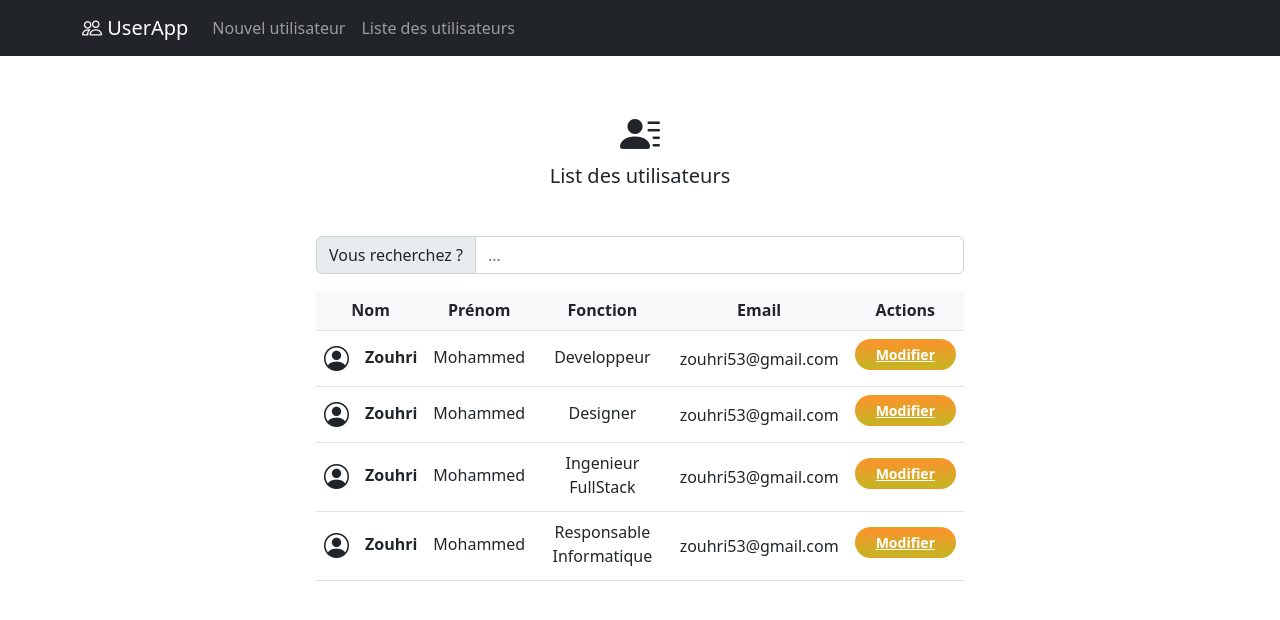
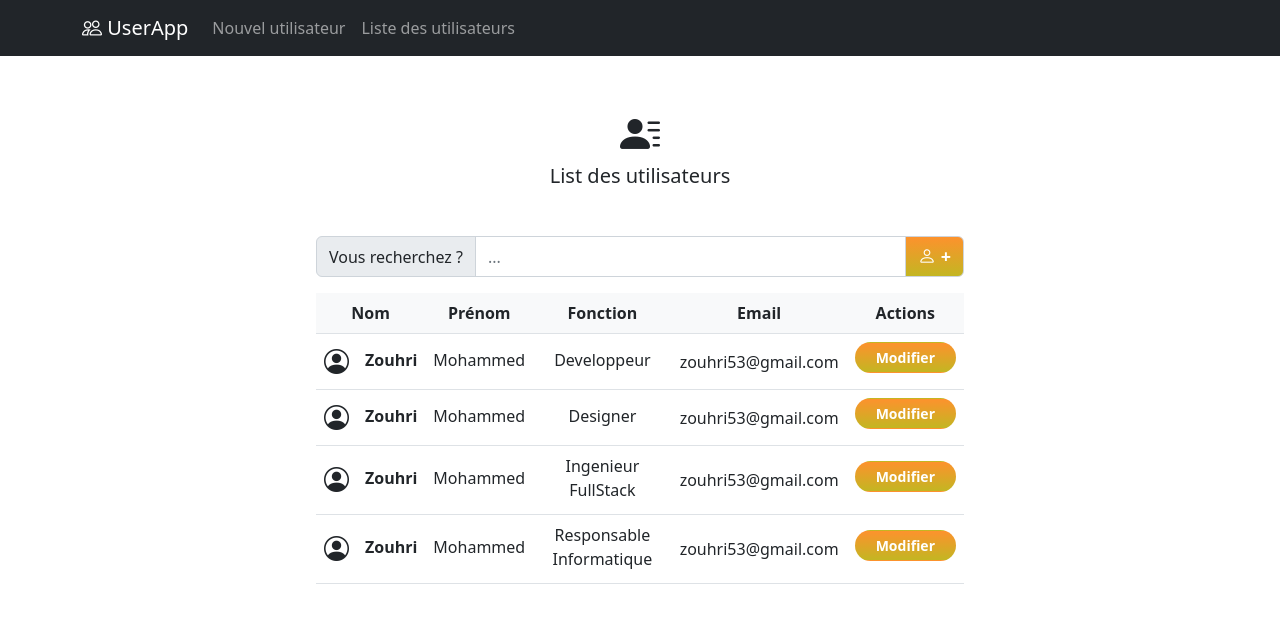
Before and after one commit to zouhri53/userAppExam, an Angular app: page / in a window 1280 px wide. Shown: the top 620 px of the page. Built offline with nearby package versions, Linux system fonts and the light colour scheme; some icons are missing.

Commit message:
user list css update

```diff
--- a/src/app/users-list/users-list.component.css
+++ b/src/app/users-list/users-list.component.css
@@ -29,3 +29,16 @@
     top: 0;
     right: 0;
 }
+a{
+    text-decoration: none;
+}
+.newUs
+{
+    background: linear-gradient(0deg, rgba(195,182,34,1) 0%, rgba(253,146,45,1) 100%);
+    color: white;
+    font-weight: bold;
+}
+.bi-person
+{
+    font-size: 18px;
+}
--- a/src/app/users-list/users-list.component.html
+++ b/src/app/users-list/users-list.component.html
@@ -8,6 +8,7 @@
           <div class="input-group">
               <div class="input-group-text">Vous recherchez ?</div>
               <input type="text" class="form-control" id="userSearchInput" formControlName="userSearchInput" placeholder="..." />
+              <div class="input-group-text newUs"><a routerLink="/addUser" class="text-white"><span class="bi bi-person"> +</span></a></div>
           </div>
         </div>
       </form>
```
